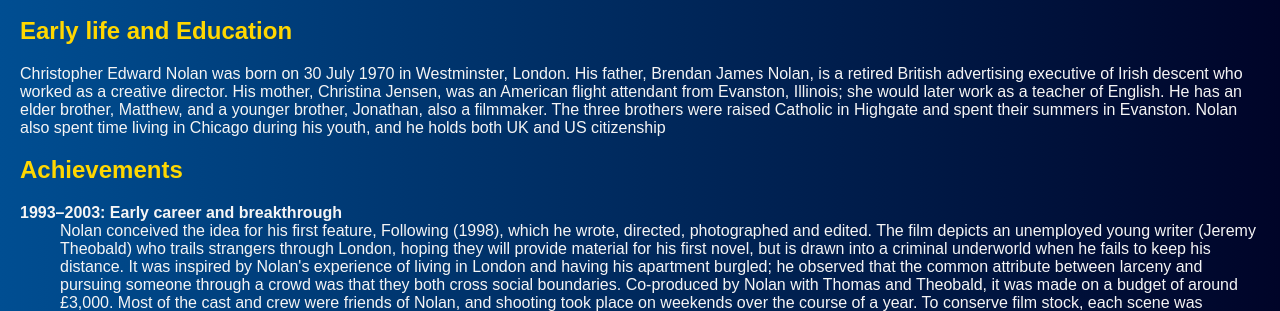
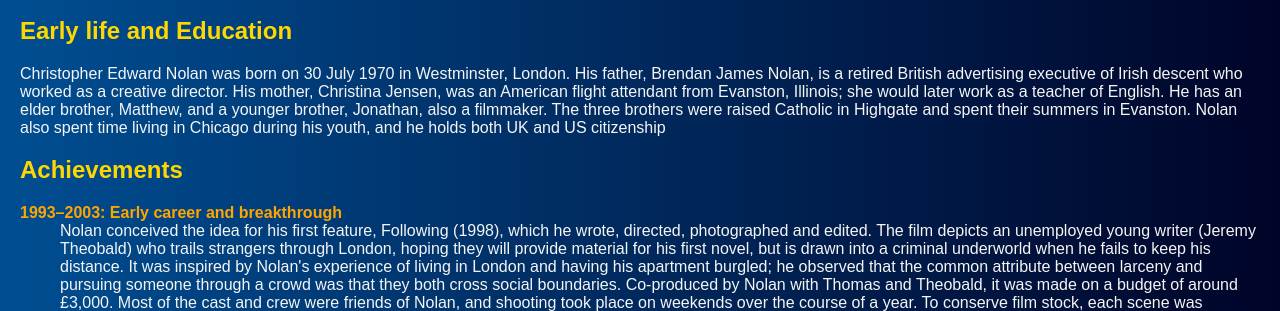
Before and after one commit to Dheeraj-Kumar2004/Nolan-Biography, a plain HTML site: page bio.html in a window 1280 px wide. Shown: the part 489-800 px from the top of the page. Drawn offline with Linux system fonts and the light colour scheme.

Commit message:
Fix HTML formatting and add missing elements

```diff
--- a/bio.html
+++ b/bio.html
@@ -25,6 +25,9 @@
         }
         .main h2{
             color: #FFD700;
+        }
+        .main b{
+            color: orange;
         }
         .over img{
             float: right;
```
